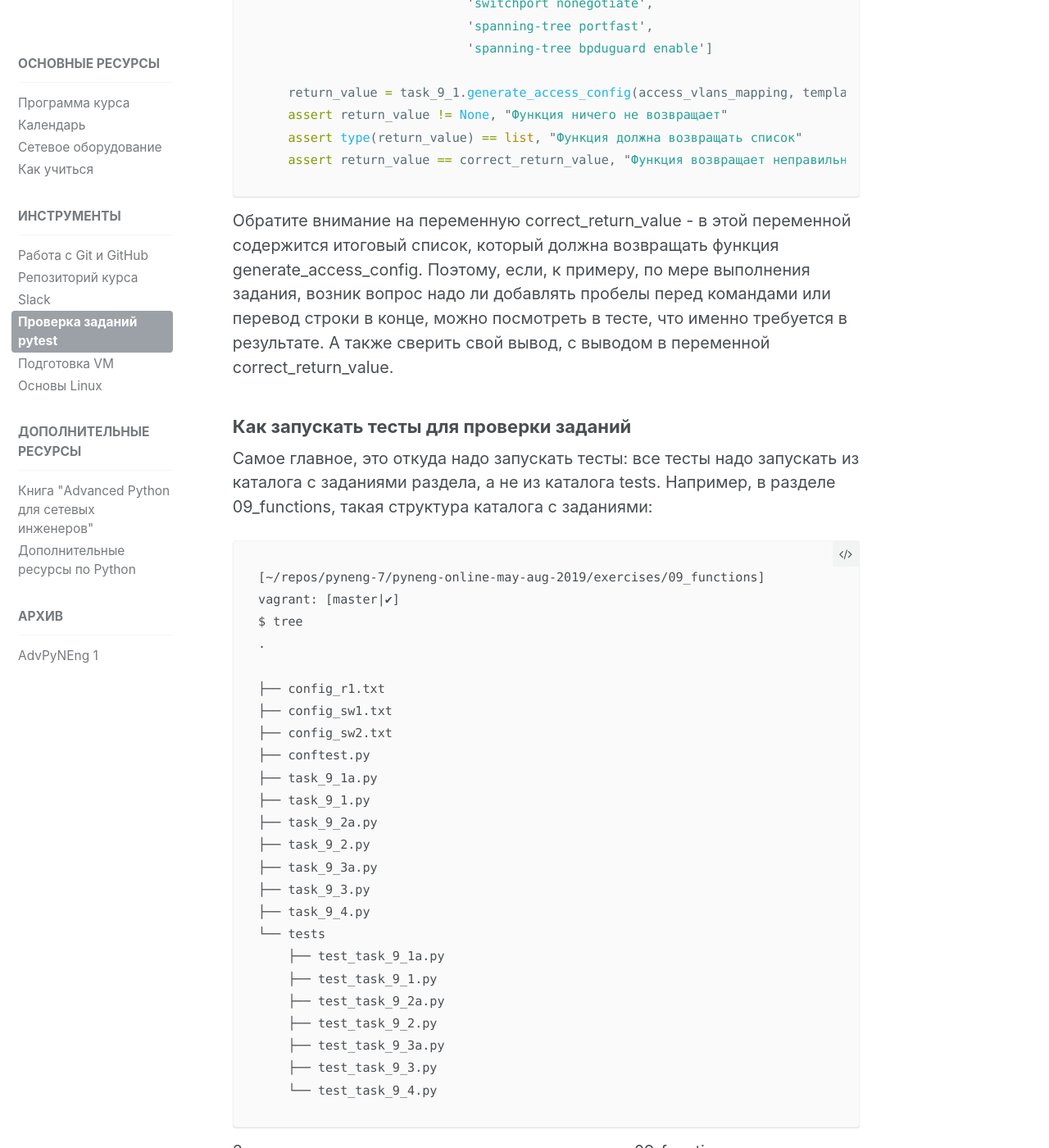
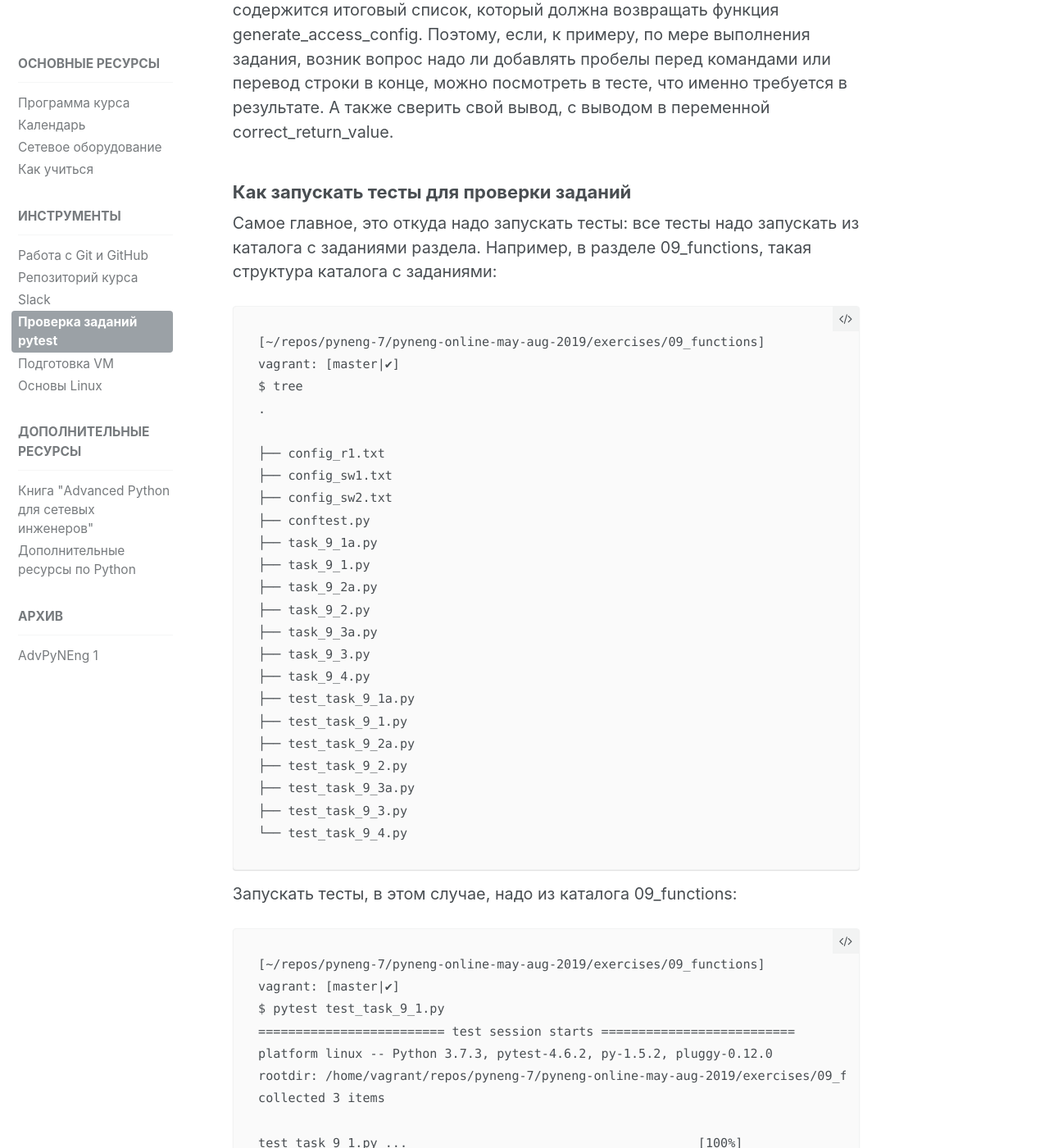
Before and after one commit to advpyneng/advpyneng.github.io, a Jekyll site: the page built from _pages/docs/pytest.md, in a window 1280 px wide and 1400 px high, scrolled down 3224 px. Shown: the whole window at 82% size. Built offline with Jekyll 4.4.1, drawn with Linux system fonts in a browser that asks for light colours; comment, search, counter and statistics services are not loaded; some of the changed text lies outside the part shown.

Commit message:
lecture 2

````diff
--- /dev/null
+++ b/_pages/docs/pytest-cheatsheet.md
@@ -0,0 +1,120 @@
+---
+title: "Шпаргалка pytest"
+permalink: /docs/pytest-cheatsheet/
+excerpt: "pytest cheatsheet"
+---
+
+### pytest.ini
+
+Это конфигурационный файл pytest.
+В нем можно настроить аргументы вызова pytest. Например, если вы хотите всегда вызывать pytest с -vv,
+надо написать в pytest.ini:
+```
+[pytest]
+addopts = -vv
+```
+
+### Полезные команды
+
+Запуск одного теста:
+
+```
+[~/repos/pyneng-7/pyneng-online-may-aug-2019/exercises/09_functions]
+vagrant: [master|✔]
+$ pytest test_task_9_1.py
+========================= test session starts ==========================
+platform linux -- Python 3.7.3, pytest-4.6.2, py-1.5.2, pluggy-0.12.0
+rootdir: /home/vagrant/repos/pyneng-7/pyneng-online-may-aug-2019/exercises/09_functions
+collected 3 items
+
+test_task_9_1.py ...                                       [100%]
+...
+```
+
+Запуск одного теста с более подробным выводом информации (показывает diff между данными в тесте и тем, что получено из функции):
+
+```
+$ pytest test_task_9_1.py -vv
+```
+
+Запуск всех тестов одного раздела:
+
+```
+[~/repos/pyneng-7/pyneng-online-may-aug-2019/exercises/09_functions]
+vagrant: [master|✔]
+$ pytest
+======================= test session starts ========================
+platform linux -- Python 3.6.3, pytest-4.6.2, py-1.5.2, pluggy-0.12.0
+rootdir: /home/vagrant/repos/pyneng-7/pyneng-online-may-aug-2019/exercises/09_functions
+collected 21 items
+
+test_task_9_1.py ..F                                       [ 14%]
+test_task_9_1a.py FFF                                      [ 28%]
+test_task_9_2.py FFF                                       [ 42%]
+test_task_9_2a.py FFF                                      [ 57%]
+test_task_9_3.py FFF                                       [ 71%]
+test_task_9_3a.py FFF                                      [ 85%]
+test_task_9_4.py FFF                                       [100%]
+
+...
+```
+
+Запуск всех тестов одного раздела с отображением сообщений об ошибках в одну строку:
+
+```
+$ pytest --tb=line
+```
+
+## pytest-clarity
+
+Плагин pytest-clarity улучшает отображение отличий необходимого результата с решением задания.
+Его не обязательно использовать, но очень рекомендую попробовать.
+
+Установка:
+```
+pip install pytest-clarity
+```
+
+Плагин pytest-clarity отрабатывает только в том случае, когда тест вызывается с флагом `-vv`.
+Также по умолчанию у него довольно объемный вывод, поэтому лучше вызывать его с аргументом `--no-hints`:
+
+```
+$ pytest test_task_9_3.py -vv --no-hints
+======================= test session starts ========================
+
+test_task_9_3.py::test_function_created PASSED               [ 33%]
+test_task_9_3.py::test_function_params PASSED                [ 66%]
+test_task_9_3.py::test_function_return_value FAILED          [100%]
+
+======================== FAILURES ==================================
+__________ test_function_return_value ______________________________
+
+...
+        access, trunk = return_value
+>       assert (
+            return_value == correct_return_value
+        ), "Функция возвращает неправильное значение"
+E       AssertionError: Функция возвращает неправильное значение
+E       assert left == right failed.
+E         Showing unified diff (L=left, R=right):
+E
+E          L ({'FastEthernet0/0': '10',
+E          R ({'FastEthernet0/0': 10,
+E          L   'FastEthernet0/2': '20',
+E          R   'FastEthernet0/2': 20,
+E          L   'FastEthernet1/0': '20',
+E          R   'FastEthernet1/0': 20,
+E          L   'FastEthernet1/1': '30'},
+E          R   'FastEthernet1/1': 30},
+E            {'FastEthernet0/1': [100, 200],
+E             'FastEthernet0/3': [100, 300, 400, 500, 600],
+E             'FastEthernet1/2': [400, 500, 600]})
+
+test_task_9_3.py:59: AssertionError
+```
+
+Так как агументы `-vv` и `--no-hints` надо постоянно передавать, можно запистаь их в pytest.ini:
+```
+[pytest]
+addopts = -vv --no-hints
+```
--- a/_pages/docs/pytest.md
+++ b/_pages/docs/pytest.md
@@ -4,18 +4,8 @@ permalink: /docs/pytest/
 excerpt: "pytest"
 ---
 
-## Коротко о запуске тестов
-
-Самый важный нюанс это то как надо запускать тесты:
-
-* обязательно запускаем их с помощью pytest, а не python
-* тесты обязательно надо запускать из каталога заданий, а не из каталога tests: `pytest tests/test_task_1_1.py`
-
-## О тестах
-
-Для всех заданий курса есть тесты (кроме редких исключений). Для сдачи задания на проверку, задание должно проходить тест.
-
-Тесты помогают проверить все ли соответствует поставленной задаче, а также дают обратный отклик
+Начиная с раздела "Функции" (09_functions) для проверки заданий используются автоматические тесты.
+Они помогают проверить все ли соответствует поставленной задаче, а также дают обратный отклик
 по тому, что не соответствует задаче.
 Как правило, после первого периода адаптации к тестам, становится проще делать задания с тестами.
 
@@ -24,12 +14,15 @@ excerpt: "pytest"
 
 Для запуска тестов используется pytest - фреймворк для написания тестов.
 
-> [Запись лекции по использованию pytest для проверки заданий](https://youtu.be/R8vWoJ13MFM)
+> [Запись лекции по использованию pytest для проверки заданий](https://youtu.be/TI6-vFFV9lk)
+
+## Короткая шпаргалка по pytest
+
+[Шпаргалка по pytest для курса](https://pyneng.github.io/docs/pytest-cheatsheet/)
 
 ## Основы pytest
 
 [Основы pytest рассматриваются на отдельной странице](https://pyneng.github.io/docs/pytest-basics/)
-
 
 ## Особенности использования pytest для проверки заданий
 
@@ -48,9 +41,9 @@ excerpt: "pytest"
 При решении заданий, особенно, когда есть сомнения по поводу итогового формата данных,
 которые должны быть получены, лучше посмтреть в тест.
 Например, если задание task_9_1.py, то соответствующий тест будет в файле
-tests/test_task_9_1.py.
+test_task_9_1.py.
 
-Пример теста tests/test_task_9_1.py:
+Пример теста test_task_9_1.py:
 
 ```python
 import pytest
@@ -117,8 +110,7 @@ def test_function_return_value():
 ### Как запускать тесты для проверки заданий
 
 Самое главное, это откуда надо запускать тесты: все тесты надо запускать из
-каталога с заданиями раздела, а не из каталога tests.
-Например, в разделе 09_functions, такая структура каталога с заданиями:
+каталога с заданиями раздела. Например, в разделе 09_functions, такая структура каталога с заданиями:
 
 ```
 [~/repos/pyneng-7/pyneng-online-may-aug-2019/exercises/09_functions]
@@ -137,14 +129,13 @@ $ tree
 ├── task_9_3a.py
 ├── task_9_3.py
 ├── task_9_4.py
-└── tests
-    ├── test_task_9_1a.py
-    ├── test_task_9_1.py
-    ├── test_task_9_2a.py
-    ├── test_task_9_2.py
-    ├── test_task_9_3a.py
-    ├── test_task_9_3.py
-    └── test_task_9_4.py
+├── test_task_9_1a.py
+├── test_task_9_1.py
+├── test_task_9_2a.py
+├── test_task_9_2.py
+├── test_task_9_3a.py
+├── test_task_9_3.py
+└── test_task_9_4.py
 ```
 
 Запускать тесты, в этом случае, надо из каталога 09_functions:
@@ -152,17 +143,16 @@ $ tree
 ```
 [~/repos/pyneng-7/pyneng-online-may-aug-2019/exercises/09_functions]
 vagrant: [master|✔]
-$ pytest tests/test_task_9_1.py
-=================================== test session starts ====================================
+$ pytest test_task_9_1.py
+========================= test session starts ==========================
 platform linux -- Python 3.7.3, pytest-4.6.2, py-1.5.2, pluggy-0.12.0
 rootdir: /home/vagrant/repos/pyneng-7/pyneng-online-may-aug-2019/exercises/09_functions
 collected 3 items
 
-tests/test_task_9_1.py ...                                                           [100%]
+test_task_9_1.py ...                                       [100%]
 ...
 ```
 
-> При запуске тестов из каталога tests, возникнут ошибки и тесты не будут выполняться.
 
 ### conftest.py
 
@@ -170,18 +160,22 @@ tests/test_task_9_1.py ...
 в котором можно писать функции (а точнее фикстуры) общие для раных тестов.
 Например, в этот файл вынесены функции, которые подключаются по SSH/Telnet к оборудованию.
 
+### pytest.ini
+
+Это конфигурационный файл pytest.
+
 ### Полезные команды
 
 Запуск одного теста:
 
 ```
-$ pytest tests/test_task_9_1.py
+$ pytest test_task_9_1.py
 ```
 
 Запуск одного теста с более подробным выводом информации (показывает diff между данными в тесте и тем, что получено из функции):
 
 ```
-$ pytest tests/test_task_9_1.py -vv
+$ pytest test_task_9_1.py -vv
 ```
 
 Запуск всех тестов одного раздела:
@@ -190,18 +184,18 @@ $ pytest tests/test_task_9_1.py -vv
 [~/repos/pyneng-7/pyneng-online-may-aug-2019/exercises/09_functions]
 vagrant: [master|✔]
 $ pytest
-=========================================== test session starts ============================================
+============================ test session starts =============================
 platform linux -- Python 3.6.3, pytest-4.6.2, py-1.5.2, pluggy-0.12.0
 rootdir: /home/vagrant/repos/pyneng-7/pyneng-online-may-aug-2019/exercises/09_functions
 collected 21 items
 
-tests/test_task_9_1.py ..F                                                                           [ 14%]
-tests/test_task_9_1a.py FFF                                                                          [ 28%]
-tests/test_task_9_2.py FFF                                                                           [ 42%]
-tests/test_task_9_2a.py FFF                                                                          [ 57%]
-tests/test_task_9_3.py FFF                                                                           [ 71%]
-tests/test_task_9_3a.py FFF                                                                          [ 85%]
-tests/test_task_9_4.py FFF                                                                           [100%]
+test_task_9_1.py ..F                                             [ 14%]
+test_task_9_1a.py FFF                                            [ 28%]
+test_task_9_2.py FFF                                             [ 42%]
+test_task_9_2a.py FFF                                            [ 57%]
+test_task_9_3.py FFF                                             [ 71%]
+test_task_9_3a.py FFF                                            [ 85%]
+test_task_9_4.py FFF                                             [100%]
 
 ...
 ```
````
Also changed, not shown: _pages/docs/pytest-basics.md (+2 -1 lines).
